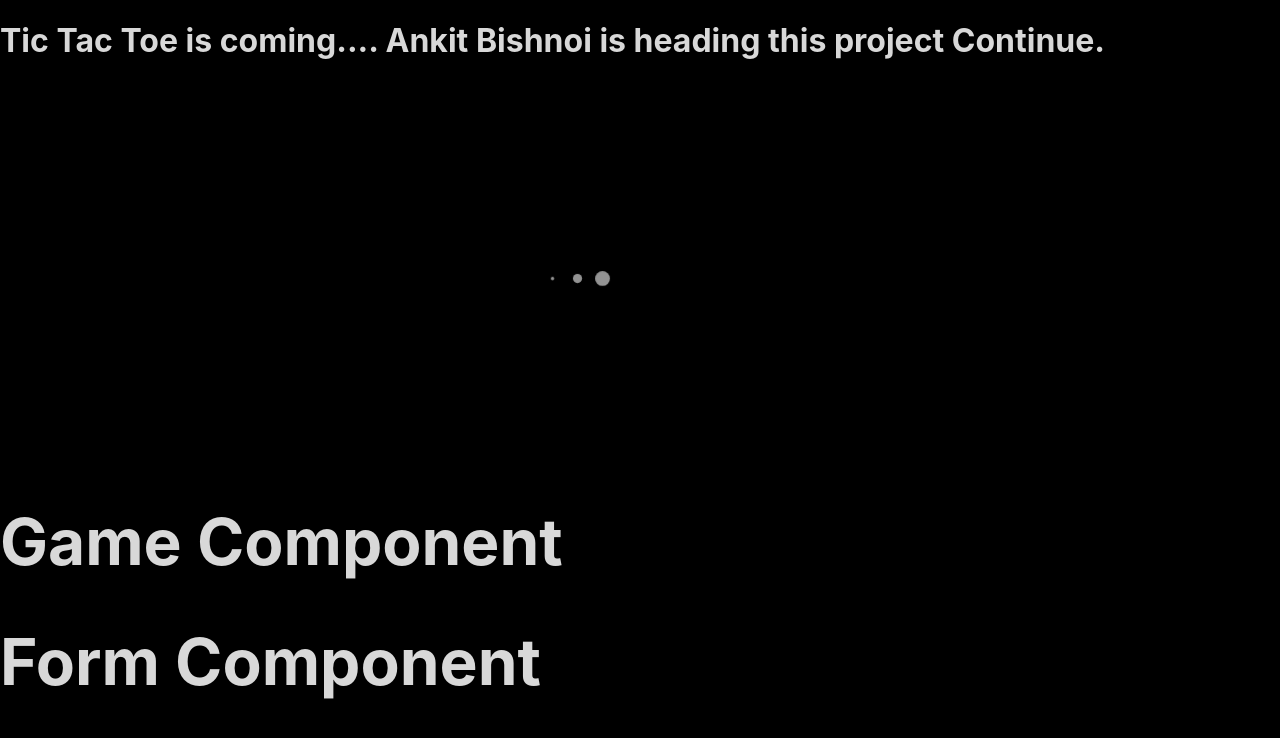
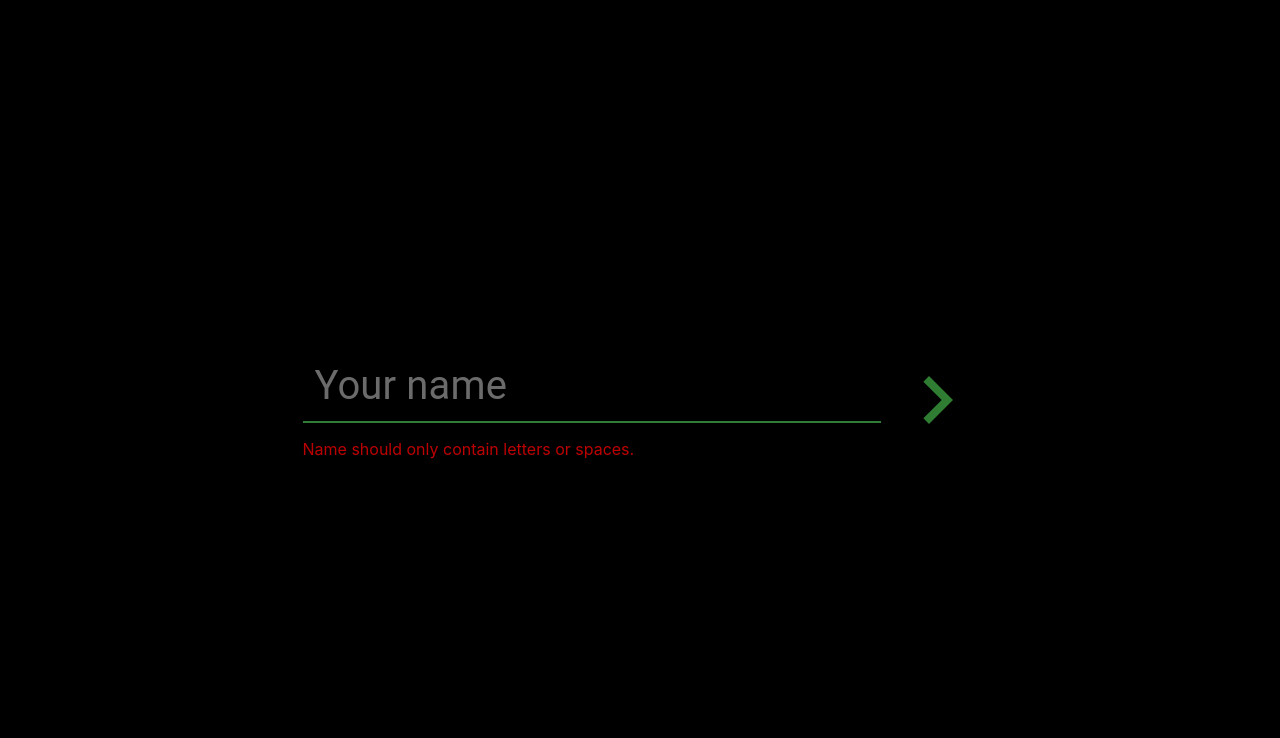
Before and after one commit to meta-ankit-kumar/Advanced-Tic-Tac-Toe, a React (Create React App) app in the folder tic-tac-toe/: page / in a window 1280 px wide. Shown: the top 738 px of the page. Built offline with nearby package versions, Linux system fonts and the light colour scheme.

Commit message:
Deliver the form component along with the functionality

```diff
--- a/tic-tac-toe/package.json
+++ b/tic-tac-toe/package.json
@@ -6,6 +6,8 @@
   "dependencies": {
     "@emotion/react": "^11.9.0",
     "@emotion/styled": "^11.8.1",
+    "@material-ui/core": "^4.12.4",
+    "@mui/icons-material": "^5.8.3",
     "@mui/material": "^5.8.1",
     "@testing-library/jest-dom": "^5.16.4",
     "@testing-library/react": "^13.2.0",
--- /dev/null
+++ b/tic-tac-toe/src/components/form/constants.js
@@ -0,0 +1,6 @@
+export const BORDER_COLORS = {
+	SUCCESS: Symbol('success'),
+	ERROR: Symbol('error')
+};
+
+export const INVALID_NAME_ERROR = Symbol('Name should only contain letters or spaces.');
--- a/tic-tac-toe/src/components/form/form.component.jsx
+++ b/tic-tac-toe/src/components/form/form.component.jsx
@@ -1,7 +1,49 @@
+import './form.css';
+import { TextField, Grid, Button } from '@mui/material';
+import ChevronRightIcon from '@mui/icons-material/ChevronRight';
+import { useEffect, useState } from 'react';
+import { isValidName, handleSubmit, isSubmitButtonDisabled } from './utils';
+import { BORDER_COLORS, INVALID_NAME_ERROR } from './constants';
+
+
 export const Form = () => {
+	const [name, setName] = useState('');
+	const [nameError, setNameError] = useState('');
+
+	useEffect(() => {
+		if (isValidName(name))
+			setNameError('');
+		else
+			setNameError(INVALID_NAME_ERROR.description);
+	}, [name]);
+
+	const getBorderColor = (name) => {
+		if (name.length) {
+			if(isValidName(name)) {
+				return BORDER_COLORS.SUCCESS.description;
+			}
+			else {
+				return BORDER_COLORS.ERROR.description;
+			}
+		}
+		return BORDER_COLORS.SUCCESS.description;
+	};
+	const handleInput = (event) => {
+		setName(event.target.value);
+	};
 	return (
-		<h1>
-            Form Component
-		</h1>
+		<div className='form-component'>
+			<Grid sx={{ display: 'flex', justifyContent: 'center', alignItems: 'center', height: '100vh', marginLeft: '15px'}}>
+				<div className='input-field'>
+					<TextField className='text-field' onInput={handleInput} variant="filled" placeholder='Your name' color={getBorderColor(name)} inputProps={{ style: { color: 'white', fontSize: '2.5rem'} }} focused />
+					<p className='errors-section'>{nameError}</p>
+				</div>
+				<div>
+					<Button disabled={isSubmitButtonDisabled(name)} onClick={() => handleSubmit(name)}>
+						<ChevronRightIcon sx={{ fontSize: '6rem'}} color={getBorderColor(name)}/>
+					</Button>
+				</div>
+			</Grid>
+		</div>
 	);
 };
--- /dev/null
+++ b/tic-tac-toe/src/components/form/form.css
@@ -0,0 +1,7 @@
+.errors-section {
+	color: rgba(255, 0, 0, 0.74);
+}
+
+.input-field {
+	height: 8.5em;
+}
--- /dev/null
+++ b/tic-tac-toe/src/components/form/utils.js
@@ -0,0 +1,15 @@
+export const handleSubmit = (name) => {
+	console.log(
+		'In Handle submit', name
+	);
+};
+
+export const isSubmitButtonDisabled = (name) => {
+	if (!isValidName(name) || !name.length)
+		return true;
+	return false;
+};
+
+export const isValidName = (name) => {
+	return /[A-Za-z ]$/.test(name);
+};
--- a/tic-tac-toe/src/components/main/main.component.jsx
+++ b/tic-tac-toe/src/components/main/main.component.jsx
@@ -1,6 +1,6 @@
 import { Form } from '../form/form.component';
-import { Game } from '../game/game.component';
-import Loading from '../loading/loading.component';
+// import { Game } from '../game/game.component';
+// import Loading from '../loading/loading.component';
 
 /**
  * Main component
@@ -8,11 +8,6 @@ import Loading from '../loading/loading.component';
  */
 export const Main = () => {
 	return (
-		<h1>
-            Tic Tac Toe is coming.... Ankit Bishnoi is heading this project Continue.
-			<Loading/>
-			<Game/>
-			<Form/>
-		</h1>
+		<Form/>
 	);
 };
```
Also changed, not shown: 1 other file (tests, documents, lock files or other folders).
